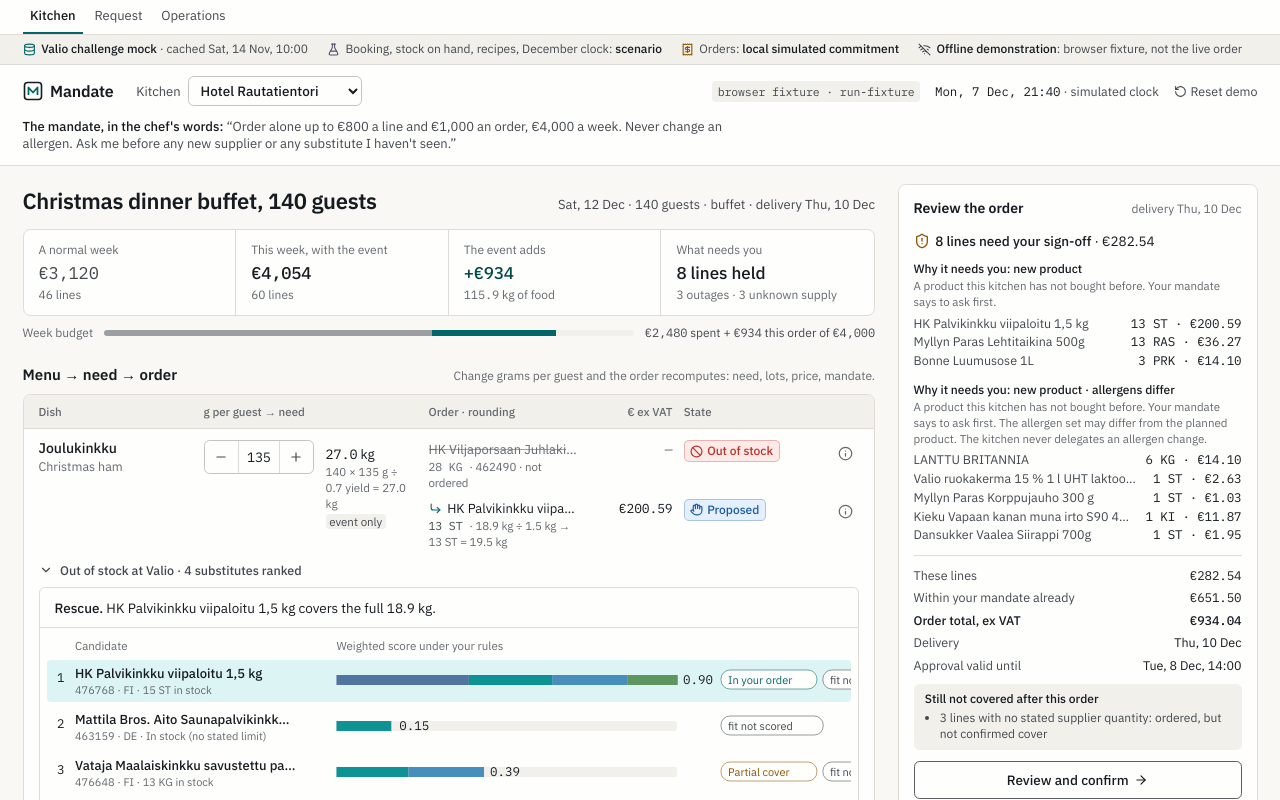
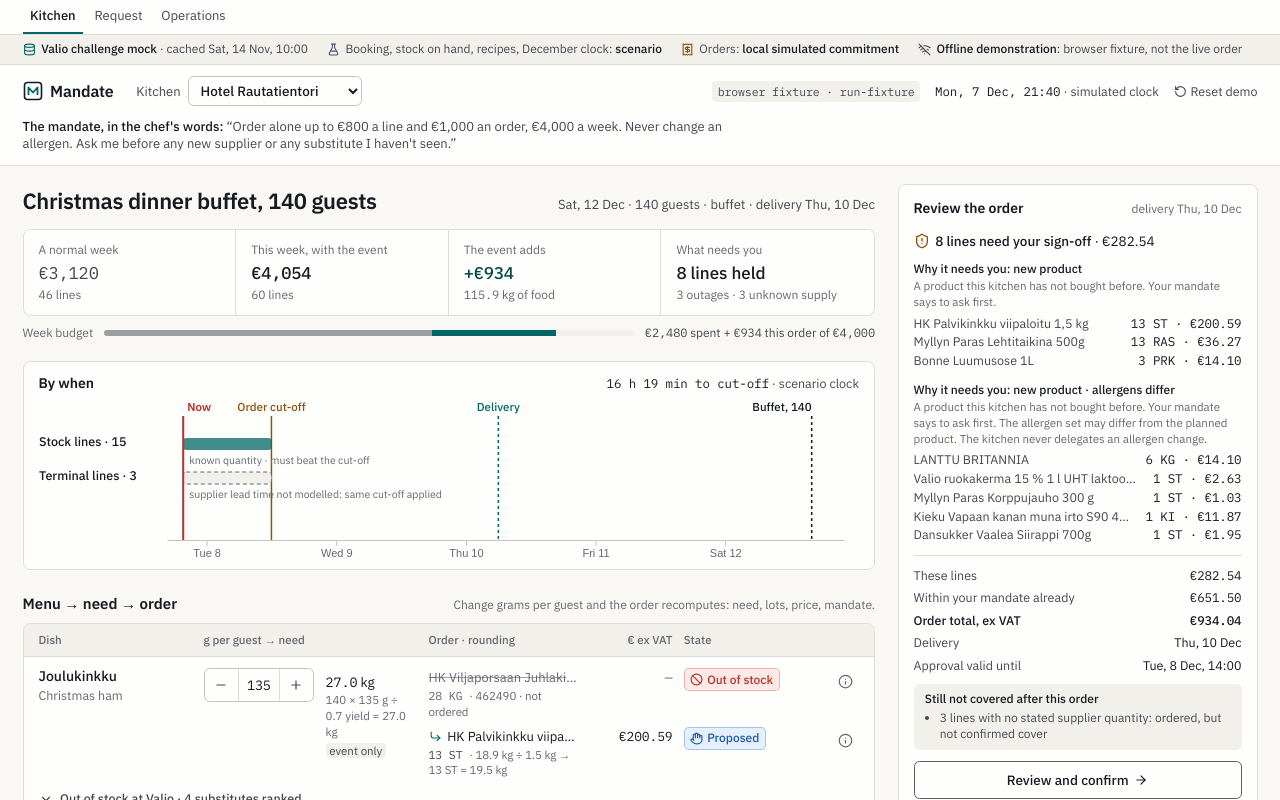
Before and after one commit to iloos/junction-2026, a SvelteKit app: page /offline in a window 1280 px wide. Shown: the top 800 px of the page. Built offline with nearby package versions, Linux system fonts and the light colour scheme.

Commit message:
Added the d3 cut-off timeline and tidied the ranking strip chips

```diff
--- /dev/null
+++ b/src/lib/ui/viz/CutoffTimeline.svelte
@@ -0,0 +1,205 @@
+<script lang="ts">
+	/**
+	 * Cut-off timeline: the scenario week from "now" to the event, with the order cut-off, delivery and the buffet
+	 * as pins. Open lines run as lanes from now to the cut-off they must beat: Stock lines (known quantity) and
+	 * Terminal lines (supplier-delivered, quantity unknown). The scenario has one enforced cut-off; Terminal
+	 * supplier lead times are not modelled, and the lane says so instead of inventing one. "Now" ticks.
+	 */
+	import { select, scaleTime, axisBottom, timeDay, timeFormat } from 'd3';
+	import { SCENARIO } from '$lib/core/scenario';
+
+	interface Lane {
+		id: 'stock' | 'terminal';
+		label: string;
+		count: number;
+		note: string;
+	}
+	interface Props {
+		now: Date | null;
+		/** Open (not yet committed) lines by supply kind. */
+		stock: number;
+		terminal: number;
+		committed: boolean;
+	}
+	let { now, stock, terminal, committed }: Props = $props();
+
+	const HEIGHT = 168;
+	const M = { top: 30, right: 16, bottom: 26, left: 128 };
+	const LANE = 34;
+
+	const cutoff = new Date(SCENARIO.cutoff);
+	const delivery = new Date(`${SCENARIO.delivery}T08:00:00+02:00`);
+	const event = new Date(`${SCENARIO.event}T18:00:00+02:00`);
+	const start = new Date(new Date(SCENARIO.start).getTime() - 3 * 3600_000);
+	const end = new Date(`${SCENARIO.event}T23:59:00+02:00`);
+
+	const lanes = $derived<Lane[]>([
+		{
+			id: 'stock',
+			label: 'Stock lines',
+			count: stock,
+			note: 'known quantity · must beat the cut-off'
+		},
+		{
+			id: 'terminal',
+			label: 'Terminal lines',
+			count: terminal,
+			note: 'supplier lead time not modelled: same cut-off applied'
+		}
+	]);
+
+	let width = $state(0);
+	let svg = $state<SVGSVGElement | null>(null);
+
+	const left = $derived.by(() => {
+		if (!now) return '';
+		const ms = cutoff.getTime() - now.getTime();
+		if (ms <= 0) return 'cut-off passed';
+		const h = Math.floor(ms / 3600_000);
+		const m = Math.floor((ms % 3600_000) / 60_000);
+		return `${h} h ${String(m).padStart(2, '0')} min to cut-off`;
+	});
+
+	$effect(() => {
+		if (!svg || width < 280) return;
+		draw(svg, width, now, lanes, committed);
+	});
+
+	function draw(el: SVGSVGElement, w: number, t: Date | null, data: Lane[], done: boolean) {
+		const x = scaleTime()
+			.domain([start, end])
+			.range([M.left, w - M.right]);
+		const root = select(el);
+		const fmt = timeFormat('%a %-d');
+
+		root
+			.selectAll<SVGGElement, null>('g.axis')
+			.data([null])
+			.join('g')
+			.attr('class', 'axis')
+			.attr('transform', `translate(0,${HEIGHT - M.bottom})`)
+			.call(
+				axisBottom(x)
+					.ticks(timeDay.every(1))
+					.tickFormat((d) => fmt(d as Date))
+					.tickSizeOuter(0)
+			)
+			.call((g) => g.selectAll('text').attr('fill', 'var(--color-ink-3)').attr('font-size', 11))
+			.call((g) => g.selectAll('line,path').attr('stroke', 'var(--color-rule-strong)'));
+
+		const pins = [
+			{ id: 'cutoff', at: cutoff, label: 'Order cut-off', color: 'var(--color-signoff)' },
+			{ id: 'delivery', at: delivery, label: 'Delivery', color: 'var(--color-accent)' },
+			{ id: 'event', at: event, label: 'Buffet, 140', color: 'var(--color-ink)' }
+		];
+		const pin = root
+			.selectAll<SVGGElement, (typeof pins)[number]>('g.pin')
+			.data(pins, (d) => d.id)
+			.join((enter) => {
+				const g = enter.append('g').attr('class', 'pin');
+				g.append('line');
+				g.append('text');
+				return g;
+			})
+			.attr('transform', (d) => `translate(${x(d.at)},0)`);
+		pin
+			.select('line')
+			.attr('y1', 18)
+			.attr('y2', HEIGHT - M.bottom)
+			.attr('stroke', (d) => d.color)
+			.attr('stroke-width', 1.5)
+			.attr('stroke-dasharray', (d) => (d.id === 'cutoff' ? null : '3 3'));
+		pin
+			.select('text')
+			.attr('y', 13)
+			.attr('text-anchor', (d) => (d.id === 'event' ? 'end' : 'middle'))
+			.attr('font-size', 11.5)
+			.attr('font-weight', 500)
+			.attr('fill', (d) => d.color)
+			.text((d) => d.label);
+
+		const lane = root
+			.selectAll<SVGGElement, Lane>('g.lane')
+			.data(data, (d) => d.id)
+			.join((enter) => {
+				const g = enter.append('g').attr('class', 'lane');
+				g.append('text').attr('class', 'name');
+				g.append('text').attr('class', 'note');
+				g.append('rect').attr('class', 'bar').attr('rx', 3);
+				return g;
+			})
+			.attr('transform', (_, i) => `translate(0,${M.top + 6 + i * LANE})`);
+		lane
+			.select('text.name')
+			.attr('x', 0)
+			.attr('y', 12)
+			.attr('font-size', 12.5)
+			.attr('font-weight', 500)
+			.attr('fill', 'var(--color-ink)')
+			.text((d) => `${d.label} · ${d.count}`);
+		lane
+			.select('text.note')
+			.attr('x', t ? x(t) + 6 : M.left)
+			.attr('y', 30)
+			.attr('font-size', 10.5)
+			.attr('fill', 'var(--color-ink-3)')
+			.text((d) => (d.count ? d.note : 'none open'));
+		lane
+			.select('rect.bar')
+			.attr('x', t ? x(t) : M.left)
+			.attr('y', 4)
+			.attr('height', 12)
+			.attr('width', (d) => (t && d.count && !done ? Math.max(0, x(cutoff) - x(t)) : 0))
+			.attr('fill', (d) => (d.id === 'stock' ? 'var(--color-accent)' : 'var(--color-well)'))
+			.attr('fill-opacity', (d) => (d.id === 'stock' ? 0.75 : 1))
+			.attr('stroke', (d) => (d.id === 'terminal' ? 'var(--color-ink-3)' : 'none'))
+			.attr('stroke-dasharray', '4 3');
+
+		const nowG = root
+			.selectAll<SVGGElement, Date>('g.now')
+			.data(t ? [t] : [])
+			.join((enter) => {
+				const g = enter.append('g').attr('class', 'now');
+				g.append('line');
+				g.append('text');
+				return g;
+			})
+			.attr('transform', (d) => `translate(${x(d)},0)`);
+		nowG
+			.select('line')
+			.attr('y1', 18)
+			.attr('y2', HEIGHT - M.bottom)
+			.attr('stroke', 'var(--color-out)')
+			.attr('stroke-width', 2);
+		nowG
+			.select('text')
+			.attr('y', 13)
+			.attr('text-anchor', 'start')
+			.attr('x', 4)
+			.attr('font-size', 11.5)
+			.attr('font-weight', 600)
+			.attr('fill', 'var(--color-out)')
+			.text('Now');
+	}
+</script>
+
+<section aria-labelledby="timeline-h" class="rounded-lg border border-rule bg-sheet px-4 pt-3 pb-1">
+	<div class="flex flex-wrap items-baseline justify-between gap-x-4 gap-y-1">
+		<h2 id="timeline-h" class="text-[14px] font-semibold text-ink">By when</h2>
+		<p class="text-[12.5px] text-ink-2">
+			{#if committed}Ordered: nothing waits on the cut-off.{:else}<span class="mono text-ink"
+					>{left}</span
+				> · scenario clock{/if}
+		</p>
+	</div>
+	<div bind:clientWidth={width} class="mt-1 w-full">
+		<svg
+			bind:this={svg}
+			{width}
+			height={HEIGHT}
+			role="img"
+			aria-label="Scenario timeline: now, order cut-off {cutoff.toISOString()}, delivery {SCENARIO.delivery}, buffet {SCENARIO.event}; {stock} Stock and {terminal} Terminal lines open"
+			class="block"
+		></svg>
+	</div>
+</section>
--- a/src/lib/ui/viz/RankingStrip.svelte
+++ b/src/lib/ui/viz/RankingStrip.svelte
@@ -126,7 +126,7 @@
 
 	function draw(el: SVGSVGElement, data: Row[], w: number) {
 		const labelW = Math.min(300, Math.max(170, w * 0.36));
-		const tailW = 150;
+		const tailW = 56;
 		const barW = Math.max(80, w - labelW - tailW - 24);
 		const maxTotal = Math.max(0.5, ...data.map((d) => d.total));
 		const x = scaleLinear().domain([0, maxTotal]).range([0, barW]);
@@ -207,13 +207,13 @@
 			.text((d) => clip(d.sub, labelW - 36, 5.9));
 		g.select<SVGRectElement>('rect.track')
 			.attr('x', labelW)
-			.attr('y', 17)
+			.attr('y', 7)
 			.attr('height', 10)
 			.attr('width', barW)
 			.attr('fill', (d) => (d.rejected ? 'transparent' : 'var(--color-well)'));
 
 		g.select<SVGGElement>('g.segs')
-			.attr('transform', `translate(${labelW},17)`)
+			.attr('transform', `translate(${labelW},7)`)
 			.selectAll<SVGRectElement, Seg>('rect')
 			.data(
 				(d) => d.segs,
@@ -237,7 +237,7 @@
 			.attr('width', (s) => Math.max(0, x(s.x1) - x(s.x0)));
 
 		g.select<SVGTextElement>('text.total')
-			.attr('y', 26)
+			.attr('y', 16)
 			.attr('font-family', 'var(--font-mono)')
 			.attr('font-size', 12.5)
 			.attr('fill', 'var(--color-ink)')
@@ -249,7 +249,7 @@
 
 		// Chips: exclusions for losers, flags for the order / the recommendation.
 		g.select<SVGGElement>('g.chips')
-			.attr('transform', (d) => `translate(${d.rejected ? labelW : labelW + barW + 44},12)`)
+			.attr('transform', (d) => `translate(${labelW},${d.rejected ? 12 : 22})`)
 			.each(function (d) {
 				const items = [
 					...d.flags.map((f) => ({ text: f, kind: f === 'In your order' ? 'order' : 'pick' })),
@@ -268,8 +268,8 @@
 					.data(placed, (p) => p.text)
 					.join((enter) => {
 						const c = enter.append('g').attr('class', 'chip');
-						c.append('rect').attr('rx', 9).attr('height', 19);
-						c.append('text').attr('y', 13.5).attr('font-size', 11);
+						c.append('rect').attr('rx', 9).attr('height', 18);
+						c.append('text').attr('y', 12.5).attr('font-size', 11);
 						return c;
 					})
 					.attr('transform', (p) => `translate(${p.x},0)`);
--- a/src/routes/(kitchen)/KitchenScreen.svelte
+++ b/src/routes/(kitchen)/KitchenScreen.svelte
@@ -15,6 +15,7 @@
 	import RescuePanel from './RescuePanel.svelte';
 	import RulesPanel from './RulesPanel.svelte';
 	import ApprovalPanel from './ApprovalPanel.svelte';
+	import CutoffTimeline from '$lib/ui/viz/CutoffTimeline.svelte';
 
 	import type { ApiMode } from '$lib/kitchen/api';
 
@@ -138,6 +139,22 @@
 				`${unknown} lines with no stated supplier quantity: ordered, but not confirmed cover`
 			);
 		return out;
+	});
+
+	/** Open lines by supply kind, for the cut-off timeline. */
+	const openLines = $derived.by(() => {
+		let stock = 0;
+		let terminal = 0;
+		for (const l of plan?.lines ?? []) {
+			if (l.state !== 'held' && l.state !== 'eligible') continue;
+			if (
+				l.offer?.availability.logisticModel === 'Terminal' ||
+				l.offer?.availability.kind === 'unknown'
+			)
+				terminal++;
+			else stock++;
+		}
+		return { stock, terminal };
 	});
 
 	function linesOf(d: DishView): Line[] {
@@ -399,6 +416,15 @@
 				{/if}
 			</section>
 
+			<div class="mt-5">
+				<CutoffTimeline
+					now={k.now}
+					stock={openLines.stock}
+					terminal={openLines.terminal}
+					committed={openLines.stock + openLines.terminal === 0 && view.counts.committed > 0}
+				/>
+			</div>
+
 			<!-- Dish table -->
 			<section aria-labelledby="dishes-h" class="mt-6">
 				<div class="flex items-baseline justify-between gap-4">
--- a/src/routes/(kitchen)/RescuePanel.svelte
+++ b/src/routes/(kitchen)/RescuePanel.svelte
@@ -85,10 +85,12 @@
 						<dd class="text-ink">{c.availableText}</dd>
 						<dt class="text-ink-3">Price</dt>
 						<dd class="mono text-ink">{c.perKgCents ? `${money(c.perKgCents)} / kg` : '—'}</dd>
-						<dt class="text-ink-3">Covers</dt>
-						<dd class="mono {c.partial ? 'text-signoff' : 'text-ink'}">
-							{rej || c.kind === 'unknown' ? '0 kg (not cover)' : `${fixed(c.coverValue)} kg`}
-						</dd>
+						{#if rej || c.kind === 'unknown' || c.chosen}
+							<dt class="text-ink-3">Covers</dt>
+							<dd class="mono {c.partial ? 'text-signoff' : 'text-ink'}">
+								{rej || c.kind === 'unknown' ? '0 kg (not cover)' : `${fixed(c.coverValue)} kg`}
+							</dd>
+						{/if}
 					</dl>
 					<p
 						class="mt-1.5 text-[12.5px] {rej
```
